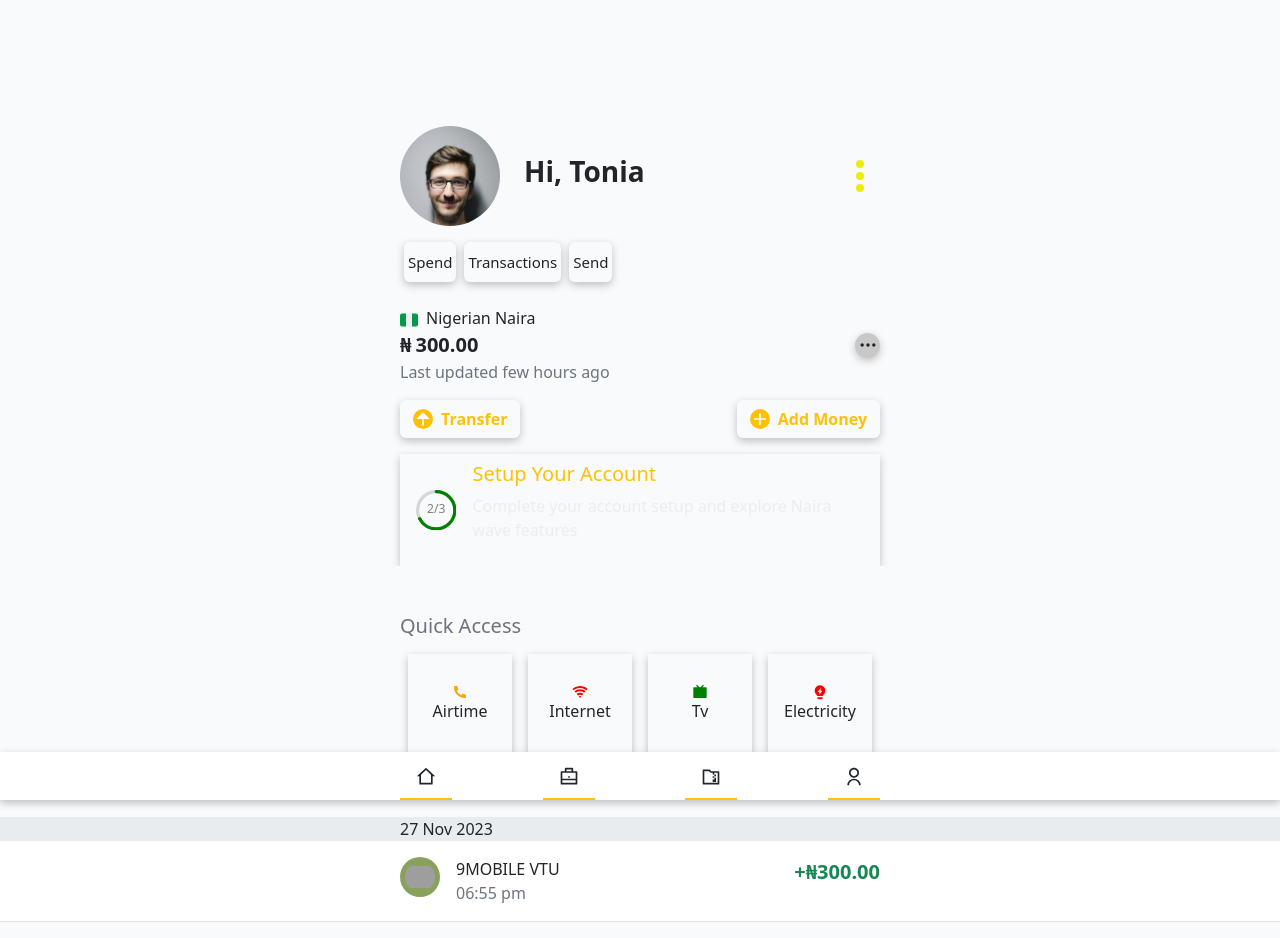
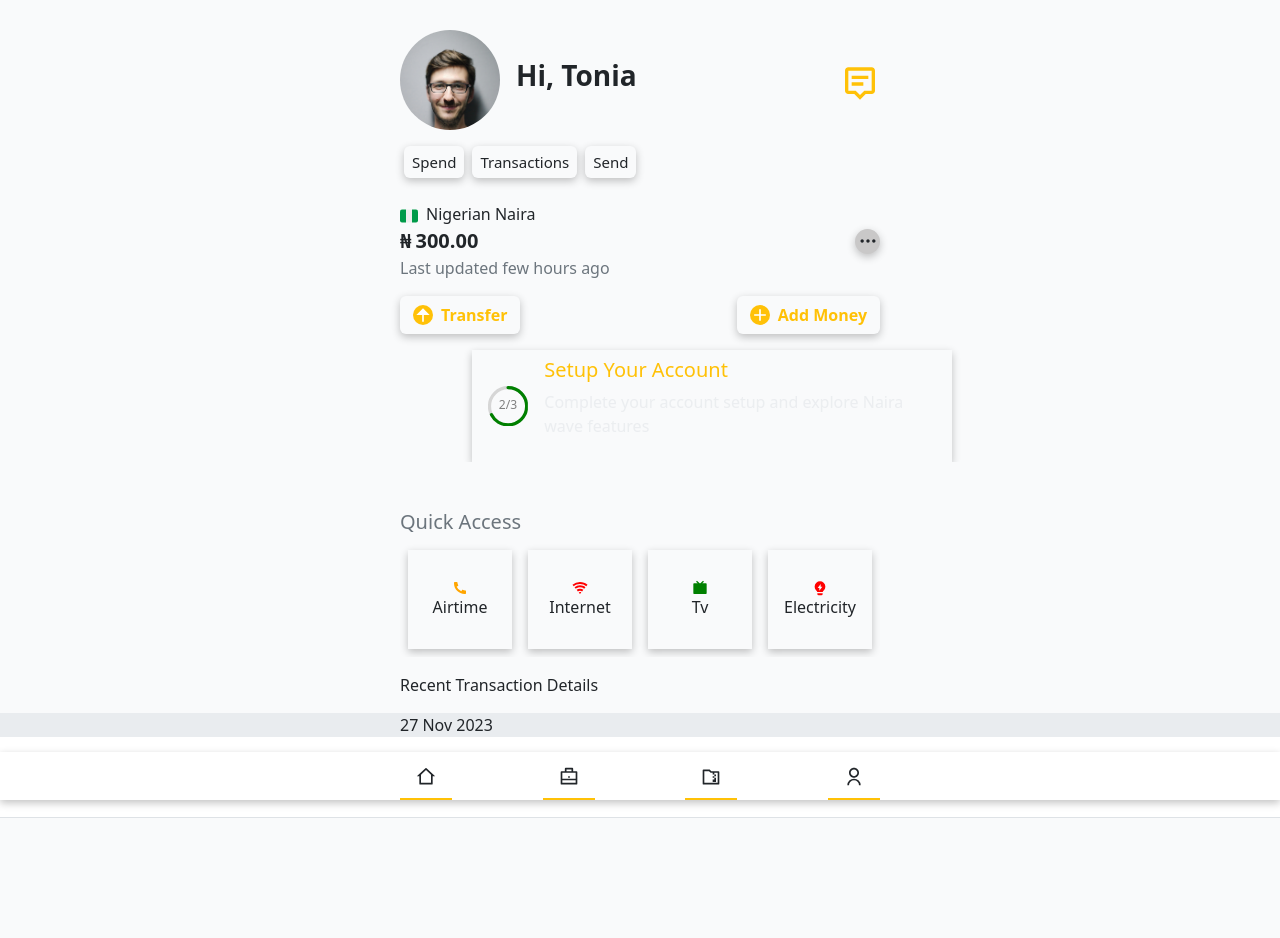
Before and after one commit to Dev-Tonia/naria-wave, a React (Vite) app: page / in a window 1280 px wide. Shown: the top 938 px of the page. After the commit the page ends 886 px from the top, so only its background shows below. Built offline with nearby package versions, Linux system fonts and the light colour scheme; grey boxes are pictures that could not be loaded.

Commit message:
fixed the margin owning to the change in the position of the navbar

```diff
--- a/src/components/Layout/Layout.jsx
+++ b/src/components/Layout/Layout.jsx
@@ -6,7 +6,7 @@ export default function Layout() {
   return (
     <div>
       <Navbar />
-      <main className=" " style={{ marginTop: "78px" }}>
+      <main className=" " style={{ marginTop: "30px", marginBottom: "20px" }}>
         <Outlet />
       </main>
     </div>
--- a/src/components/homeUi/AccActionTiles.jsx
+++ b/src/components/homeUi/AccActionTiles.jsx
@@ -3,7 +3,7 @@ export default function Tiles({ title }) {
   return (
     <div
       className=" rounded  d-inline-block mx-1
-     px-1 py-2 border-1 custom-shadow "
+     px-2 py-1 border-1 custom-shadow "
     >
       <span style={{ fontSize: "15px" }}>{title}</span>
     </div>
--- a/src/components/homeUi/HomeHeader.jsx
+++ b/src/components/homeUi/HomeHeader.jsx
@@ -1,6 +1,7 @@
 import "./home.css";
 import profileImg from "../../assets/imgs/profile.jpg";
-import { SeeMore } from "../../utils/icons/icons";
+import { BiMessageAltDetail } from "react-icons/bi";
+// import { SeeMore } from "../../utils/icons/icons";
 export default function HomeHeader() {
   return (
     <div className=" custom-container">
@@ -13,10 +14,12 @@ export default function HomeHeader() {
               className=" img-fluid"
             />
           </div>
-          <h3 className=" fw-bolder ps-4">Hi, Tonia</h3>
+          <h3 className=" fw-bolder ps-3">Hi, Tonia</h3>
         </div>
         <div className=" icon ">
-          <SeeMore />
+          <span className=" text-warning fs-1">
+            <BiMessageAltDetail />
+          </span>
         </div>
       </div>
     </div>
--- a/src/views/HomePage.jsx
+++ b/src/views/HomePage.jsx
@@ -4,11 +4,6 @@ import HomeHeader from "../components/homeUi/HomeHeader";
 import Products from "../components/homeUi/Products";
 import ActionType from "../components/homeUi/ActionType";
 import RecentTransaction from "../components/homeUi/RecentTransaction";
-import AirTimeForm from "../components/forms/AirTimeForm";
-import Modal from "../components/Modal";
-
-import { useState } from "react";
-import AccountSetUpStatus from "../components/slider/AccountSetUpStatus";
 import Slider from "../components/slider/Slider";
 
 export default function Home() {
@@ -25,7 +20,7 @@ export default function Home() {
 
   return (
     <>
-      <main className="  py-5">
+      <main className=" pb-5">
         <HomeHeader />
         <AccountActions />
         <AccBalance />
--- a/src/views/Services.jsx
+++ b/src/views/Services.jsx
@@ -50,7 +50,7 @@ export default function Services() {
   ];
 
   return (
-    <div className=" custom-container pt-5">
+    <div className=" custom-container pb-5">
       <h2 className=" fw-medium fs-4">Services</h2>
       <p className=" text-secondary">
         Discover a diverse collection of services meticulously crafted to
```
